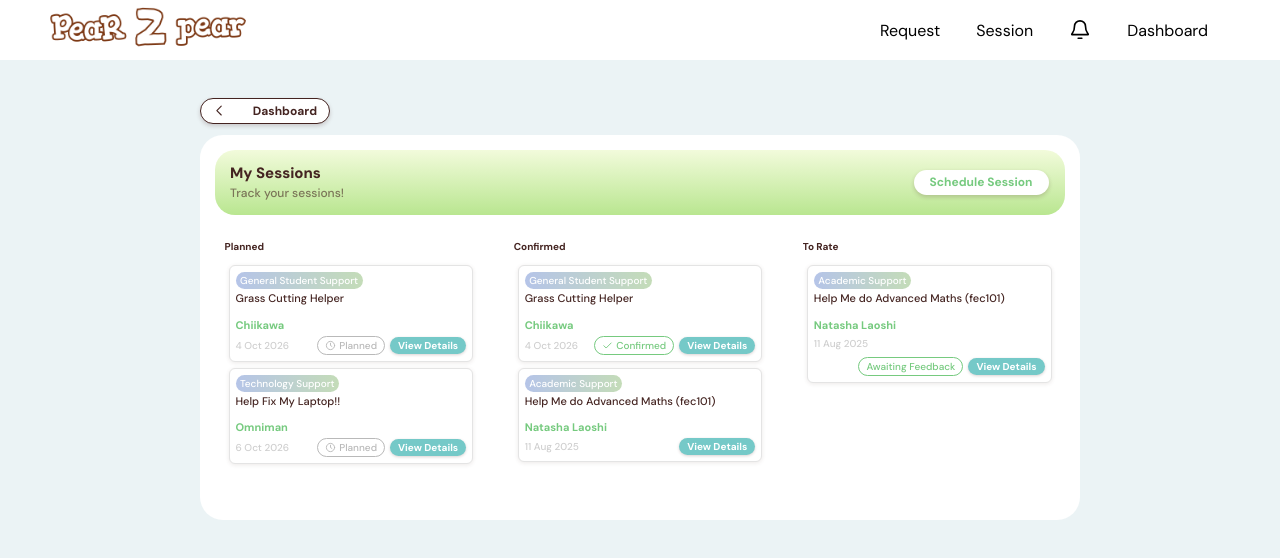
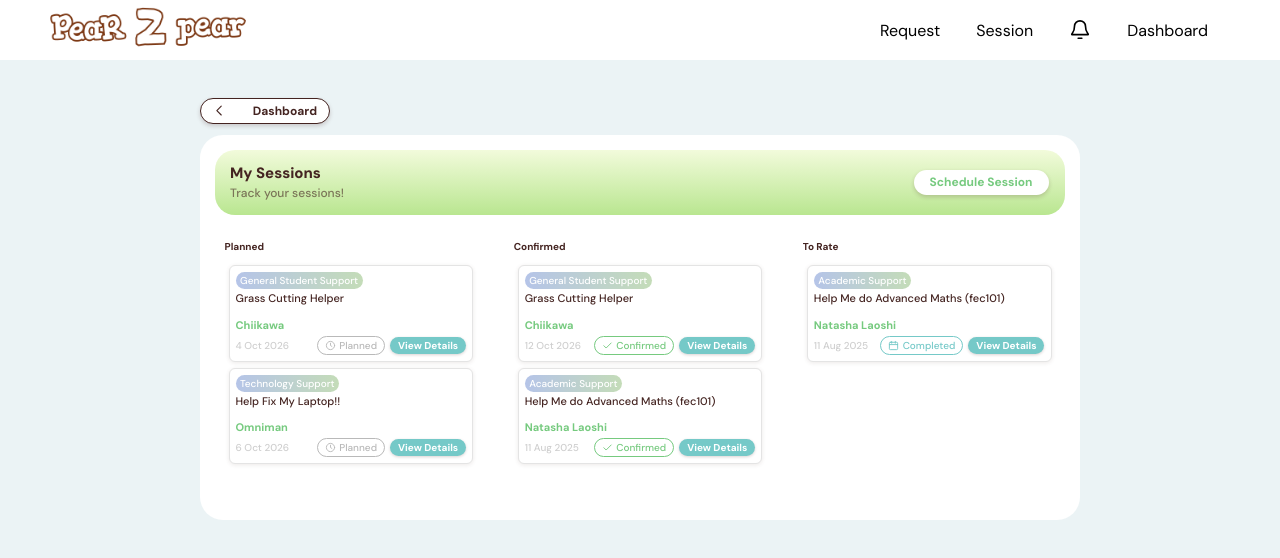
Before and after one commit to tofurinn/pear2pear, a React (Vite) app in the folder frontend/: page /volunteer/sessions in a window 1280 px wide. Shown: the top 558 px of the page. Built offline with nearby package versions, Linux system fonts and the light colour scheme; a web font is replaced by a local one.

Commit message:
Update volunteer-utils.ts
- Mock data did not have an associated reqID.
- Added session pill status logic for my-sessions dashboard

```diff
--- a/frontend/src/pages/volunteer/dashboard/volunteer-utils.ts
+++ b/frontend/src/pages/volunteer/dashboard/volunteer-utils.ts
@@ -6,11 +6,25 @@ export type VolunteerRequestItem = Pick<
 >;
 
 export type VolunteerSessionItem = SessionItem & {
-  awaitingMyConfirmation?: boolean;
-  canMarkComplete?: boolean;
+  reqID: string;
+  sessTimeSlot: Date;
   volunteerRating?: number;
   requesterStatus?: string;
   studentFeedback?: { rating: number; comments: string };
+};
+
+export const getVolunteerSessionStatus = (item: VolunteerSessionItem, now = new Date()) => {
+  if (item.sessStatus === 'Planned') {
+    if (item.studConfirmed && !item.volConfirmed) return { label: 'To Confirm', tone: 'to-confirm' as const };
+    if (!item.studConfirmed && item.volConfirmed) return { label: 'Waiting', tone: 'planned' as const };
+  }
+
+  const sessionElapsed = item.sessTimeSlot.getTime() + 60 * 60 * 1000 <= now.getTime();
+  if (item.sessStatus === 'Confirmed' && sessionElapsed) {
+    return { label: 'Elapsed', tone: 'to-confirm' as const };
+  }
+
+  return item.status;
 };
 
 export const requestPatch = (
@@ -35,6 +49,7 @@ export const MOCK_INCOMING_REQUESTS: VolunteerRequestItem[] = [
 
 function mockSession(
   sessID: string,
+  reqID: string,
   sessStatus: SessionItem['sessStatus'],
   category: SessionItem['category'],
   title: string,
@@ -42,22 +57,28 @@ function mockSession(
   dateLabel: string,
   tone: StatusTone,
   label: string,
-  options: Pick<
+  options: Partial<Pick<
     VolunteerSessionItem,
-    'awaitingMyConfirmation' | 'canMarkComplete' | 'volunteerRating' |
-    'requesterStatus' | 'studentFeedback' | 'supportMode' | 'timeslot' | 'location' | 'description'
-  > = {},
+    'studConfirmed' | 'volConfirmed' | 'volunteerRating' | 'requesterStatus' |
+    'studentFeedback' | 'supportMode' | 'timeslot' | 'location' | 'description'
+  >> = {},
 ): VolunteerSessionItem {
+  const sessDate = new Date(dateLabel);
+  const sessTimeSlot = new Date(sessDate);
+  sessTimeSlot.setHours(11, 0, 0, 0);
+
   return {
     sessID,
+    reqID,
     sessStatus,
+    sessDate,
+    sessTimeSlot,
     studConfirmed: false,
     volConfirmed: false,
     category,
     title,
     personName,
     rating: { value: 0, count: 0 },
-    sessDate: new Date(dateLabel),
     dateLabel,
     status: { tone, label },
     supportMode: 'Physical',
@@ -69,17 +90,17 @@ function mockSession(
 }
 
 export const MOCK_VOLUNTEER_SESSIONS: VolunteerSessionItem[] = [
-  mockSession('sess-1', 'Planned', 'General Student Support', 'Grass Cutting Helper', 'Chiikawa', '4 Oct 2026', 'planned', 'Planned', { requesterStatus: 'Accepted' }),
-  mockSession('sess-2', 'Planned', 'Technology Support', 'Help Fix My Laptop!!', 'Omniman', '6 Oct 2026', 'planned', 'Planned', { requesterStatus: 'Accepted', awaitingMyConfirmation: true, supportMode: 'Online', location: 'Video call link shared with the student' }),
-  mockSession('sess-3', 'Confirmed', 'General Student Support', 'Grass Cutting Helper', 'Chiikawa', '4 Oct 2026', 'confirmed', 'Confirmed', { requesterStatus: 'Accepted' }),
-  mockSession('sess-4', 'Confirmed', 'Academic Support', 'Help Me do Advanced Maths (fec101)', 'Natasha Laoshi', '11 Aug 2025', 'confirmed', 'Confirmed', { requesterStatus: 'Accepted', canMarkComplete: true }),
-  mockSession('sess-5', 'Completed', 'Academic Support', 'Help Me do Advanced Maths (fec101)', 'Natasha Laoshi', '11 Aug 2025', 'awaiting', 'Awaiting Feedback', { requesterStatus: 'Accepted' }),
+  mockSession('sess-1', 'req-1', 'Planned', 'General Student Support', 'Grass Cutting Helper', 'Chiikawa', '4 Oct 2026', 'planned', 'Planned', { requesterStatus: 'Accepted', volConfirmed: true }),
+  mockSession('sess-2', 'req-2', 'Planned', 'Technology Support', 'Help Fix My Laptop!!', 'Omniman', '6 Oct 2026', 'planned', 'Planned', { requesterStatus: 'Accepted', studConfirmed: true, supportMode: 'Online', location: 'Video call link shared with the student' }),
+  mockSession('sess-3', 'req-1', 'Confirmed', 'General Student Support', 'Grass Cutting Helper', 'Chiikawa', '12 Oct 2026', 'confirmed', 'Confirmed', { requesterStatus: 'Accepted', studConfirmed: true, volConfirmed: true }),
+  mockSession('sess-4', 'req-4', 'Confirmed', 'Academic Support', 'Help Me do Advanced Maths (fec101)', 'Natasha Laoshi', '11 Aug 2025', 'confirmed', 'Confirmed', { requesterStatus: 'Accepted', studConfirmed: true, volConfirmed: true }),
+  mockSession('sess-5', 'req-4', 'Completed', 'Academic Support', 'Help Me do Advanced Maths (fec101)', 'Natasha Laoshi', '11 Aug 2025', 'completed', 'Completed', { requesterStatus: 'Accepted', studConfirmed: true, volConfirmed: true }),
 ];
 
 export const MOCK_VOLUNTEER_HISTORY: VolunteerSessionItem[] = [
-  mockSession('h1', 'Rated', 'Academic Support', 'Help Me do Advanced Maths (fec101)', 'Student Name', '11 Aug 2025', 'completed', 'Completed', { requesterStatus: 'Accepted', volunteerRating: 4.5, studentFeedback: { rating: 4.5, comments: 'Great session with clear explanations. I feel much more confident now.' } }),
-  mockSession('h2', 'Rated', 'Academic Support', 'Help Me do Advanced Maths (fec101)', 'Student Name', '11 Aug 2025', 'completed', 'Completed', { requesterStatus: 'Accepted', volunteerRating: 4.5, studentFeedback: { rating: 5, comments: 'Very patient and helpful. The examples made difficult topics easier to understand.' } }),
-  mockSession('h3', 'Rated', 'Academic Support', 'Help Me do Advanced Maths (fec101)', 'Student Name', '11 Aug 2025', 'completed', 'Completed', { requesterStatus: 'Accepted', volunteerRating: 4.5, studentFeedback: { rating: 4.5, comments: 'Loved the clear explanations and supportive teaching.' } }),
-  mockSession('h4', 'Cancelled', 'Academic Support', 'Code Website for my Event', 'Steve Jobs', '11 Aug 2025', 'cancelled', 'Cancelled', { requesterStatus: 'Cancelled' }),
-  mockSession('h5', 'Cancelled', 'Academic Support', 'Code Website for my Event', 'Steve Jobs', '11 Aug 2025', 'cancelled', 'Cancelled', { requesterStatus: 'Cancelled' }),
+  mockSession('h1', 'req-4', 'Rated', 'Academic Support', 'Help Me do Advanced Maths (fec101)', 'Student Name', '11 Aug 2025', 'completed', 'Completed', { requesterStatus: 'Accepted', volunteerRating: 4.5, studConfirmed: true, volConfirmed: true, studentFeedback: { rating: 4.5, comments: 'Great session with clear explanations. I feel much more confident now.' } }),
+  mockSession('h2', 'req-4', 'Rated', 'Academic Support', 'Help Me do Advanced Maths (fec101)', 'Student Name', '11 Aug 2025', 'completed', 'Completed', { requesterStatus: 'Accepted', volunteerRating: 4.5, studConfirmed: true, volConfirmed: true, studentFeedback: { rating: 5, comments: 'Very patient and helpful. The examples made difficult topics easier to understand.' } }),
+  mockSession('h3', 'req-4', 'Rated', 'Academic Support', 'Help Me do Advanced Maths (fec101)', 'Student Name', '11 Aug 2025', 'completed', 'Completed', { requesterStatus: 'Accepted', volunteerRating: 4.5, studConfirmed: true, volConfirmed: true, studentFeedback: { rating: 4.5, comments: 'Loved the clear explanations and supportive teaching.' } }),
+  mockSession('h4', 'req-8', 'Cancelled', 'Academic Support', 'Code Website for my Event', 'Steve Jobs', '11 Aug 2025', 'cancelled', 'Cancelled', { requesterStatus: 'Cancelled' }),
+  mockSession('h5', 'req-8', 'Cancelled', 'Academic Support', 'Code Website for my Event', 'Steve Jobs', '11 Aug 2025', 'cancelled', 'Cancelled', { requesterStatus: 'Cancelled' }),
 ];
```
